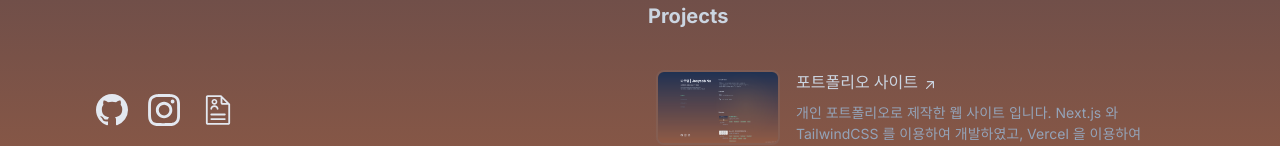
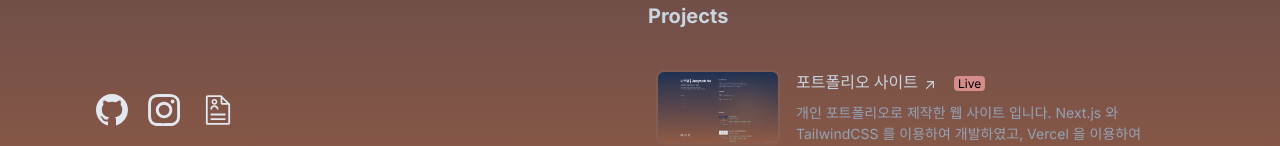
Before and after one commit to PMtHk/Na-Portfolio, a Next.js app: page / in a window 1280 px wide. Shown: the part 572-718 px from the top of the page. Built offline with nearby package versions, Linux system fonts and the light colour scheme.

Commit message:
feat : 프로젝트 배포여부 추가

```diff
--- a/components/Project.tsx
+++ b/components/Project.tsx
@@ -11,6 +11,7 @@ const Project = ({
     img_src,
     img_link,
     skills,
+    live,
   },
 }: {
   item: {
@@ -22,6 +23,7 @@ const Project = ({
     img_src: string;
     img_link: string;
     skills: string[];
+    live: boolean;
   };
 }) => {
   return (
@@ -74,11 +76,16 @@ const Project = ({
                 </svg>
               </span>
             </a>
+            {live && (
+              <span className='ml-4 px-1 text-xs rounded border-red-300/70 bg-red-300/70'>
+                Live
+              </span>
+            )}
           </h3>
           {description.map((item, index) => {
             return (
               <p
-                key={index+1}
+                key={index + 1}
                 className='mt-2 text-sm leading-normal text-slate-400 break-keep'
               >
                 {item}
```
